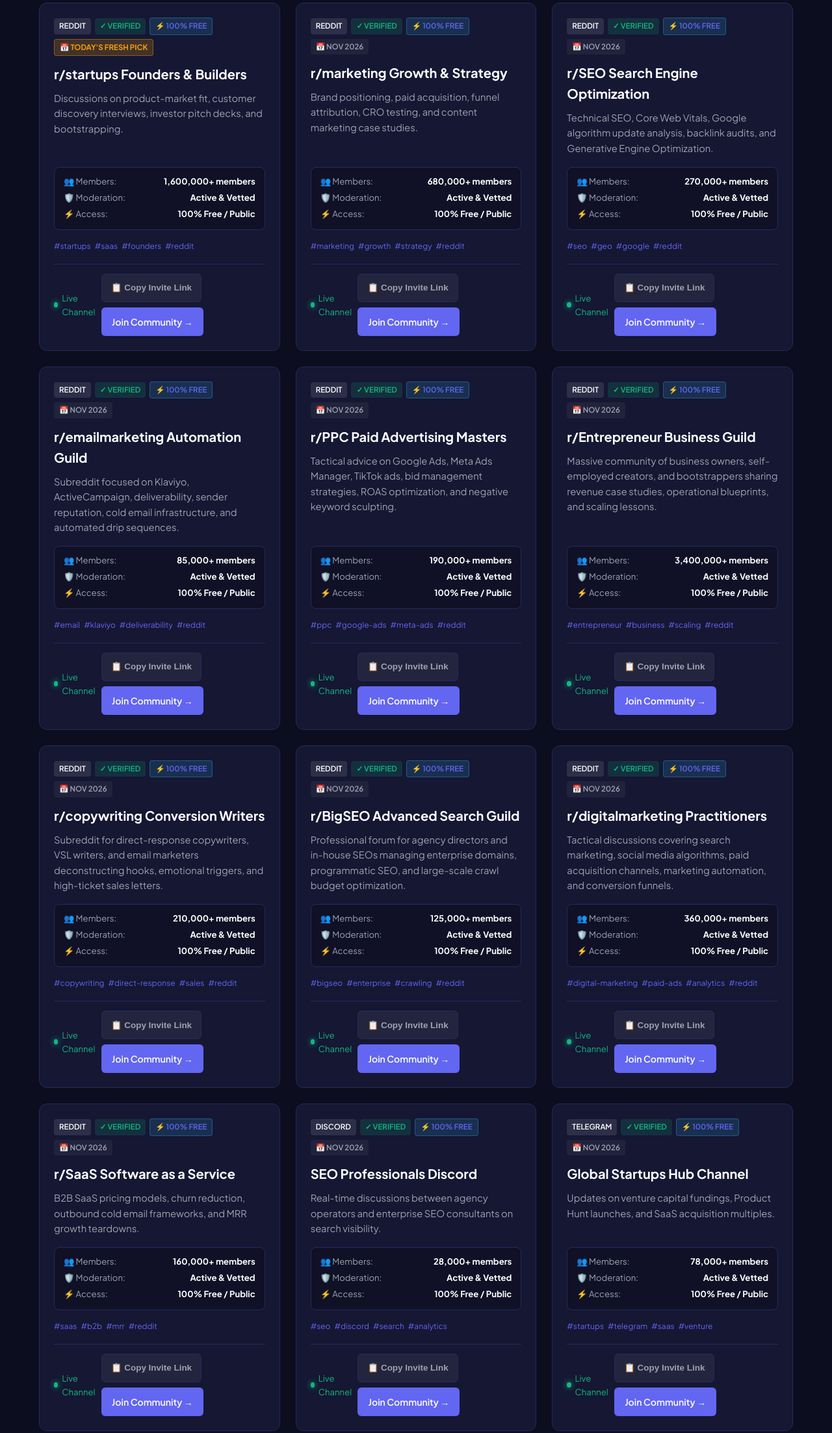
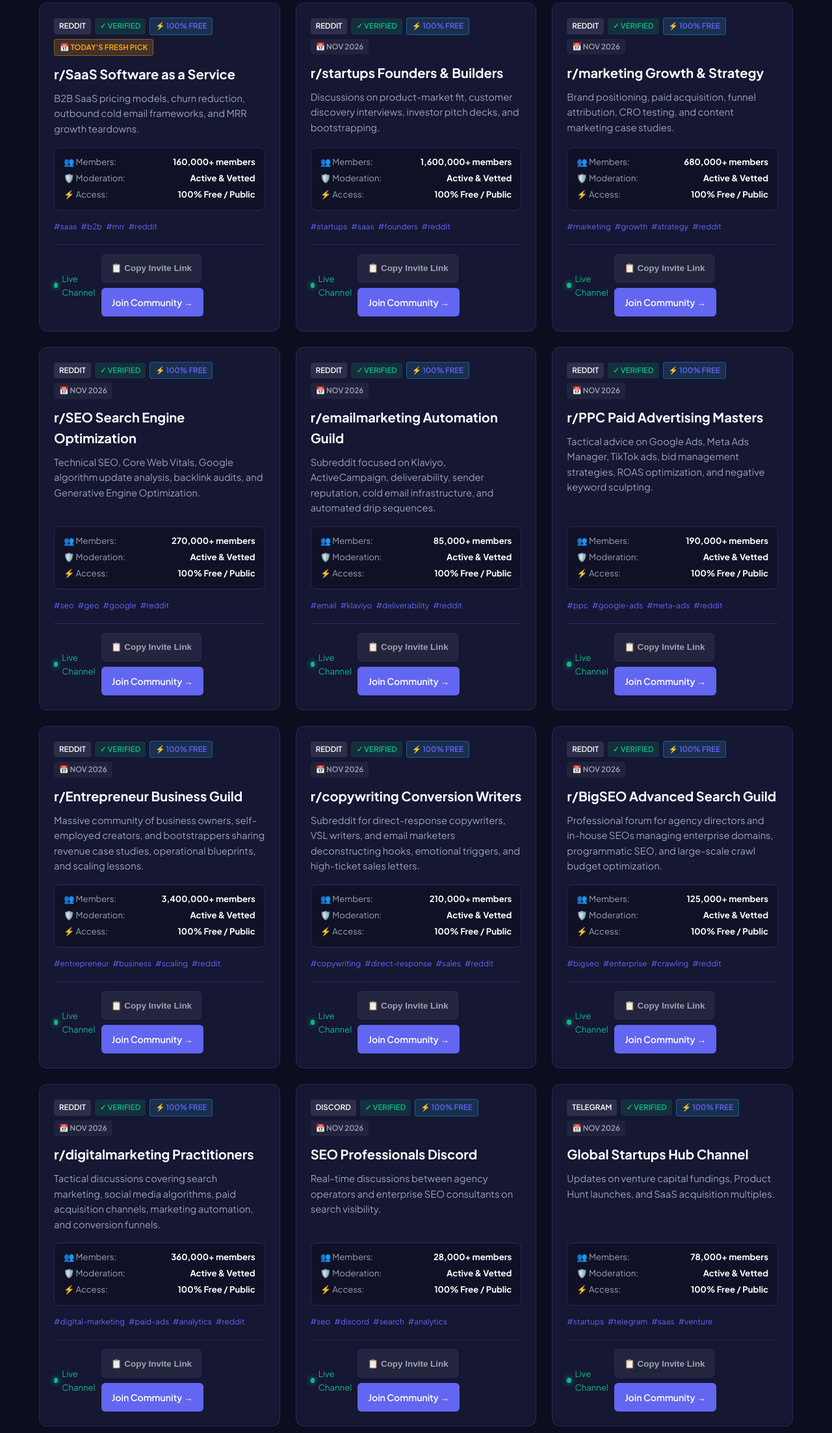
Before and after one commit to jibranpcccc/local-lead-gen-pay-per-call-hub, a plain HTML site: page index.html in a window 1280 px wide. Shown: the part 1231-3436 px from the top of the page at 65% size. Drawn offline with Linux system fonts and the light colour scheme.

```diff
--- a/index.html
+++ b/index.html
@@ -148,72 +148,72 @@
           {
             "@type": "ListItem",
             "position": 1,
+            "name": "r/SaaS Software as a Service",
+            "description": "B2B SaaS pricing models, churn reduction, outbound cold email frameworks, and MRR growth teardowns.",
+            "url": "https://www.reddit.com/r/SaaS/"
+          },
+          {
+            "@type": "ListItem",
+            "position": 2,
             "name": "r/startups Founders & Builders",
             "description": "Discussions on product-market fit, customer discovery interviews, investor pitch decks, and bootstrapping.",
             "url": "https://www.reddit.com/r/startups/"
           },
           {
             "@type": "ListItem",
-            "position": 2,
+            "position": 3,
             "name": "r/marketing Growth & Strategy",
             "description": "Brand positioning, paid acquisition, funnel attribution, CRO testing, and content marketing case studies.",
             "url": "https://www.reddit.com/r/marketing/"
           },
           {
             "@type": "ListItem",
-            "position": 3,
+            "position": 4,
             "name": "r/SEO Search Engine Optimization",
             "description": "Technical SEO, Core Web Vitals, Google algorithm update analysis, backlink audits, and Generative Engine Optimization.",
             "url": "https://www.reddit.com/r/SEO/"
           },
           {
             "@type": "ListItem",
-            "position": 4,
+            "position": 5,
             "name": "r/emailmarketing Automation Guild",
             "description": "Subreddit focused on Klaviyo, ActiveCampaign, deliverability, sender reputation, cold email infrastructure, and automated drip sequences.",
             "url": "https://www.reddit.com/r/emailmarketing/"
           },
           {
             "@type": "ListItem",
-            "position": 5,
+            "position": 6,
             "name": "r/PPC Paid Advertising Masters",
             "description": "Tactical advice on Google Ads, Meta Ads Manager, TikTok ads, bid management strategies, ROAS optimization, and negative keyword sculpting.",
             "url": "https://www.reddit.com/r/PPC/"
           },
           {
             "@type": "ListItem",
-            "position": 6,
+            "position": 7,
             "name": "r/Entrepreneur Business Guild",
             "description": "Massive community of business owners, self-employed creators, and bootstrappers sharing revenue case studies, operational blueprints, and scaling lessons.",
             "url": "https://www.reddit.com/r/Entrepreneur/"
           },
           {
             "@type": "ListItem",
-            "position": 7,
+            "position": 8,
             "name": "r/copywriting Conversion Writers",
             "description": "Subreddit for direct-response copywriters, VSL writers, and email marketers deconstructing hooks, emotional triggers, and high-ticket sales letters.",
             "url": "https://www.reddit.com/r/copywriting/"
           },
           {
             "@type": "ListItem",
-            "position": 8,
+            "position": 9,
             "name": "r/BigSEO Advanced Search Guild",
             "description": "Professional forum for agency directors and in-house SEOs managing enterprise domains, programmatic SEO, and large-scale crawl budget optimization.",
             "url": "https://www.reddit.com/r/BigSEO/"
           },
           {
             "@type": "ListItem",
-            "position": 9,
+            "position": 10,
             "name": "r/digitalmarketing Practitioners",
             "description": "Tactical discussions covering search marketing, social media algorithms, paid acquisition channels, marketing automation, and conversion funnels.",
             "url": "https://www.reddit.com/r/digitalmarketing/"
-          },
-          {
-            "@type": "ListItem",
-            "position": 10,
-            "name": "r/SaaS Software as a Service",
-            "description": "B2B SaaS pricing models, churn reduction, outbound cold email frameworks, and MRR growth teardowns.",
-            "url": "https://www.reddit.com/r/SaaS/"
           },
           {
             "@type": "ListItem",
@@ -615,12 +615,36 @@
         </div>
         <div id="vetted-communities" class="grid">
 
-        <div id="community-card-1" class="card" data-platform="reddit" data-category="startups & saas">
+        <div id="community-card-1" class="card" data-platform="reddit" data-category="saas growth">
             <div class="card-header">
                 <span class="badge badge-platform">Reddit</span>
                 <span class="badge badge-verified">✓ Verified</span>
                 <span class="badge badge-free">⚡ 100% Free</span>
                 <span class="badge badge-date" style="background: rgba(245, 158, 11, 0.2); color: #f59e0b; border: 1px solid rgba(245, 158, 11, 0.4); font-weight: 700;">📅 Today's Fresh Pick</span>
+            </div>
+            <h3 class="card-title">r/SaaS Software as a Service</h3>
+            <p class="card-desc">B2B SaaS pricing models, churn reduction, outbound cold email frameworks, and MRR growth teardowns.</p>
+            <div class="spec-matrix">
+                <div class="spec-row"><span>👥 Members:</span> <strong>160,000+ members</strong></div>
+                <div class="spec-row"><span>🛡️ Moderation:</span> <strong>Active & Vetted</strong></div>
+                <div class="spec-row"><span>⚡ Access:</span> <strong>100% Free / Public</strong></div>
+            </div>
+            <div class="tags-row"><span class="tag">#saas</span><span class="tag">#b2b</span><span class="tag">#mrr</span><span class="tag">#reddit</span></div>
+            <div class="card-footer">
+                <span class="activity-pulse"><span class="pulse-dot"></span> Live Channel</span>
+                <div class="card-actions">
+                    <button class="btn-copy-invite" onclick="copyInviteLink(event, 'https://www.reddit.com/r/SaaS/')">📋 Copy Invite Link</button>
+                    <a href="https://www.reddit.com/r/SaaS/" target="_blank" rel="noopener noreferrer" class="btn-join">Join Community →</a>
+                </div>
+            </div>
+        </div>
+
+        <div id="community-card-2" class="card" data-platform="reddit" data-category="startups & saas">
+            <div class="card-header">
+                <span class="badge badge-platform">Reddit</span>
+                <span class="badge badge-verified">✓ Verified</span>
+                <span class="badge badge-free">⚡ 100% Free</span>
+                <span class="badge badge-date">📅 Nov 2026</span>
             </div>
             <h3 class="card-title">r/startups Founders & Builders</h3>
             <p class="card-desc">Discussions on product-market fit, customer discovery interviews, investor pitch decks, and bootstrapping.</p>
@@ -639,7 +663,7 @@
             </div>
         </div>
 
-        <div id="community-card-2" class="card" data-platform="reddit" data-category="digital marketing">
+        <div id="community-card-3" class="card" data-platform="reddit" data-category="digital marketing">
             <div class="card-header">
                 <span class="badge badge-platform">Reddit</span>
                 <span class="badge badge-verified">✓ Verified</span>
@@ -663,7 +687,7 @@
             </div>
         </div>
 
-        <div id="community-card-3" class="card" data-platform="reddit" data-category="seo & geo">
+        <div id="community-card-4" class="card" data-platform="reddit" data-category="seo & geo">
             <div class="card-header">
                 <span class="badge badge-platform">Reddit</span>
                 <span class="badge badge-verified">✓ Verified</span>
@@ -687,7 +711,7 @@
             </div>
         </div>
 
-        <div id="community-card-4" class="card" data-platform="reddit" data-category="lifecycle marketing">
+        <div id="community-card-5" class="card" data-platform="reddit" data-category="lifecycle marketing">
             <div class="card-header">
                 <span class="badge badge-platform">Reddit</span>
                 <span class="badge badge-verified">✓ Verified</span>
@@ -711,7 +735,7 @@
             </div>
         </div>
 
-        <div id="community-card-5" class="card" data-platform="reddit" data-category="paid search & ads">
+        <div id="community-card-6" class="card" data-platform="reddit" data-category="paid search & ads">
             <div class="card-header">
                 <span class="badge badge-platform">Reddit</span>
                 <span class="badge badge-verified">✓ Verified</span>
@@ -735,7 +759,7 @@
             </div>
         </div>
 
-        <div id="community-card-6" class="card" data-platform="reddit" data-category="entrepreneurship">
+        <div id="community-card-7" class="card" data-platform="reddit" data-category="entrepreneurship">
             <div class="card-header">
                 <span class="badge badge-platform">Reddit</span>
                 <span class="badge badge-verified">✓ Verified</span>
@@ -759,7 +783,7 @@
             </div>
         </div>
 
-        <div id="community-card-7" class="card" data-platform="reddit" data-category="direct response copy">
+        <div id="community-card-8" class="card" data-platform="reddit" data-category="direct response copy">
             <div class="card-header">
                 <span class="badge badge-platform">Reddit</span>
                 <span class="badge badge-verified">✓ Verified</span>
@@ -783,7 +807,7 @@
             </div>
         </div>
 
-        <div id="community-card-8" class="card" data-platform="reddit" data-category="enterprise seo">
+        <div id="community-card-9" class="card" data-platform="reddit" data-category="enterprise seo">
             <div class="card-header">
                 <span class="badge badge-platform">Reddit</span>
                 <span class="badge badge-verified">✓ Verified</span>
@@ -807,7 +831,7 @@
             </div>
         </div>
 
-        <div id="community-card-9" class="card" data-platform="reddit" data-category="digital marketing">
+        <div id="community-card-10" class="card" data-platform="reddit" data-category="digital marketing">
             <div class="card-header">
                 <span class="badge badge-platform">Reddit</span>
                 <span class="badge badge-verified">✓ Verified</span>
@@ -827,30 +851,6 @@
                 <div class="card-actions">
                     <button class="btn-copy-invite" onclick="copyInviteLink(event, 'https://www.reddit.com/r/digitalmarketing/')">📋 Copy Invite Link</button>
                     <a href="https://www.reddit.com/r/digitalmarketing/" target="_blank" rel="noopener noreferrer" class="btn-join">Join Community →</a>
-                </div>
-            </div>
-        </div>
-
-        <div id="community-card-10" class="card" data-platform="reddit" data-category="saas growth">
-            <div class="card-header">
-                <span class="badge badge-platform">Reddit</span>
-                <span class="badge badge-verified">✓ Verified</span>
-                <span class="badge badge-free">⚡ 100% Free</span>
-                <span class="badge badge-date">📅 Nov 2026</span>
-            </div>
-            <h3 class="card-title">r/SaaS Software as a Service</h3>
-            <p class="card-desc">B2B SaaS pricing models, churn reduction, outbound cold email frameworks, and MRR growth teardowns.</p>
-            <div class="spec-matrix">
-                <div class="spec-row"><span>👥 Members:</span> <strong>160,000+ members</strong></div>
-                <div class="spec-row"><span>🛡️ Moderation:</span> <strong>Active & Vetted</strong></div>
-                <div class="spec-row"><span>⚡ Access:</span> <strong>100% Free / Public</strong></div>
-            </div>
-            <div class="tags-row"><span class="tag">#saas</span><span class="tag">#b2b</span><span class="tag">#mrr</span><span class="tag">#reddit</span></div>
-            <div class="card-footer">
-                <span class="activity-pulse"><span class="pulse-dot"></span> Live Channel</span>
-                <div class="card-actions">
-                    <button class="btn-copy-invite" onclick="copyInviteLink(event, 'https://www.reddit.com/r/SaaS/')">📋 Copy Invite Link</button>
-                    <a href="https://www.reddit.com/r/SaaS/" target="_blank" rel="noopener noreferrer" class="btn-join">Join Community →</a>
                 </div>
             </div>
         </div>
```
Also changed, not shown: data/groups.json (+20 -19 lines), feed.xml (+9 -9 lines).
